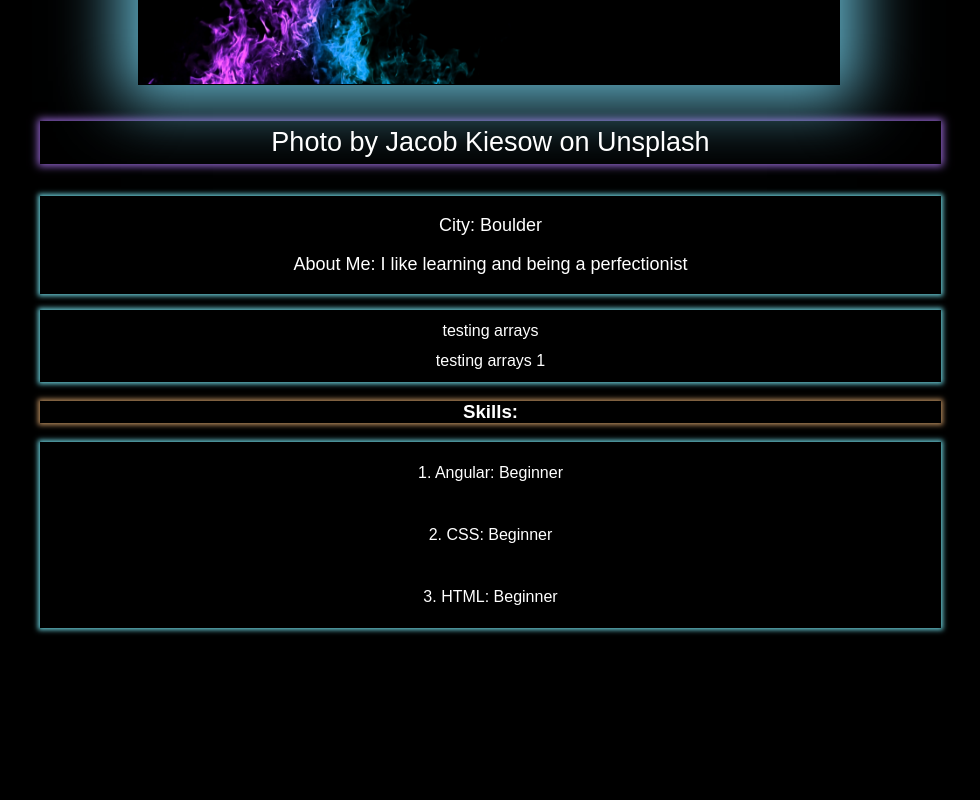
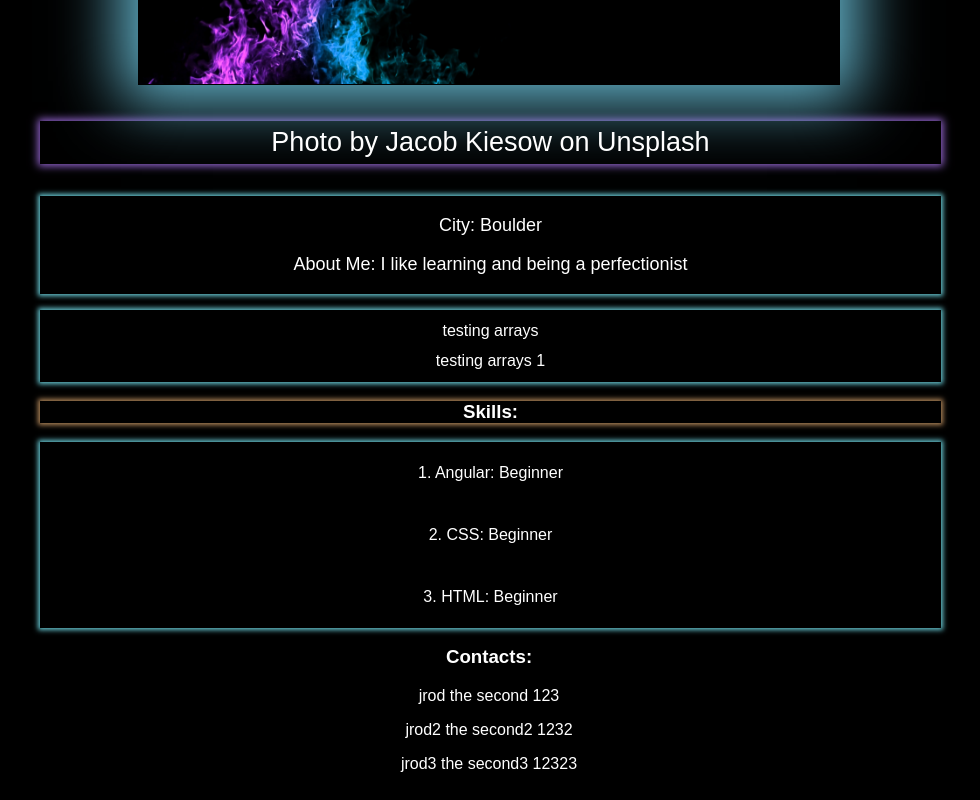
Before and after one commit to jrod4work/Angular, an Angular app in the folder second-app/: page / in a window 1280 px wide. Shown: the part 396-1196 px from the top of the page, without its empty margins (151-1131 px from the left). Before the commit the page ends 1051 px from the top, so only its background shows below. Built offline with nearby package versions, Linux system fonts and the light colour scheme.

Commit message:
Creating the contacts

```diff
--- a/second-app/src/app/app.component.css
+++ b/second-app/src/app/app.component.css
@@ -34,6 +34,10 @@
     text-align: center;
     font-family: Arial, Helvetica, sans-serif;
   }
+  app-contacts {
+    text-align: center;
+    font-family: Arial, Helvetica, sans-serif;
+  }
 
   ul {
     list-style-type: none;
--- a/second-app/src/app/app.component.html
+++ b/second-app/src/app/app.component.html
@@ -17,5 +17,5 @@
 </ul>
 
 <app-skills></app-skills>
-
+<app-contacts></app-contacts>
 </div>
--- a/second-app/src/app/app.module.ts
+++ b/second-app/src/app/app.module.ts
@@ -5,12 +5,14 @@ import { AppComponent } from './app.component';
 import { SkillsComponent } from './skills/skills.component';
 
 import { SkillsService } from './services/skills.service';
+import { ContactsComponent } from './contacts/contacts.component';
 
 
 @NgModule({
   declarations: [
     AppComponent,
-    SkillsComponent
+    SkillsComponent,
+    ContactsComponent
   ],
   imports: [
     BrowserModule
--- /dev/null
+++ b/second-app/src/app/contacts/contacts.component.css
@@ -0,0 +1,4 @@
+ul {
+    list-style-type: none;
+    padding: 0;
+  }
--- /dev/null
+++ b/second-app/src/app/contacts/contacts.component.html
@@ -0,0 +1,11 @@
+<h3>
+    Contacts:
+  </h3>
+  <ul>
+    <li *ngFor="let Contact of contact">
+
+     <p>{{Contact.firstName}} {{Contact.lastName}} {{Contact.phoneNumber}} {{Contact.string}}
+      </p>
+
+    </li>
+  </ul>
--- /dev/null
+++ b/second-app/src/app/contacts/contacts.component.ts
@@ -0,0 +1,35 @@
+import { Component, OnInit } from '@angular/core';
+import { Contacts } from '../models/contact';
+
+@Component({
+  selector: 'app-contacts',
+  templateUrl: './contacts.component.html',
+  styleUrls: ['./contacts.component.css']
+})
+export class ContactsComponent implements OnInit {
+    contact: Contacts [] = [
+      {
+        firstName: 'jrod',
+        lastName: 'the second',
+        phoneNumber: 123,
+        email: 'jrod@woz.com'
+      },
+      {
+        firstName: 'jrod2',
+        lastName: 'the second2',
+        phoneNumber: 1232,
+        email: 'jrod@woz.com2'
+      },
+      {
+        firstName: 'jrod3',
+        lastName: 'the second3',
+        phoneNumber: 12323,
+        email: 'jrod@woz.com3'
+      }
+    ];
+  constructor() { }
+
+
+  ngOnInit() {}
+
+}
--- /dev/null
+++ b/second-app/src/app/models/contact.ts
@@ -0,0 +1,6 @@
+export class Contacts {
+    firstName: string;
+    lastName: string;
+    phoneNumber: number;
+    email: string;
+}
```
Also changed, not shown: 1 other file (tests, documents, lock files or other folders).
